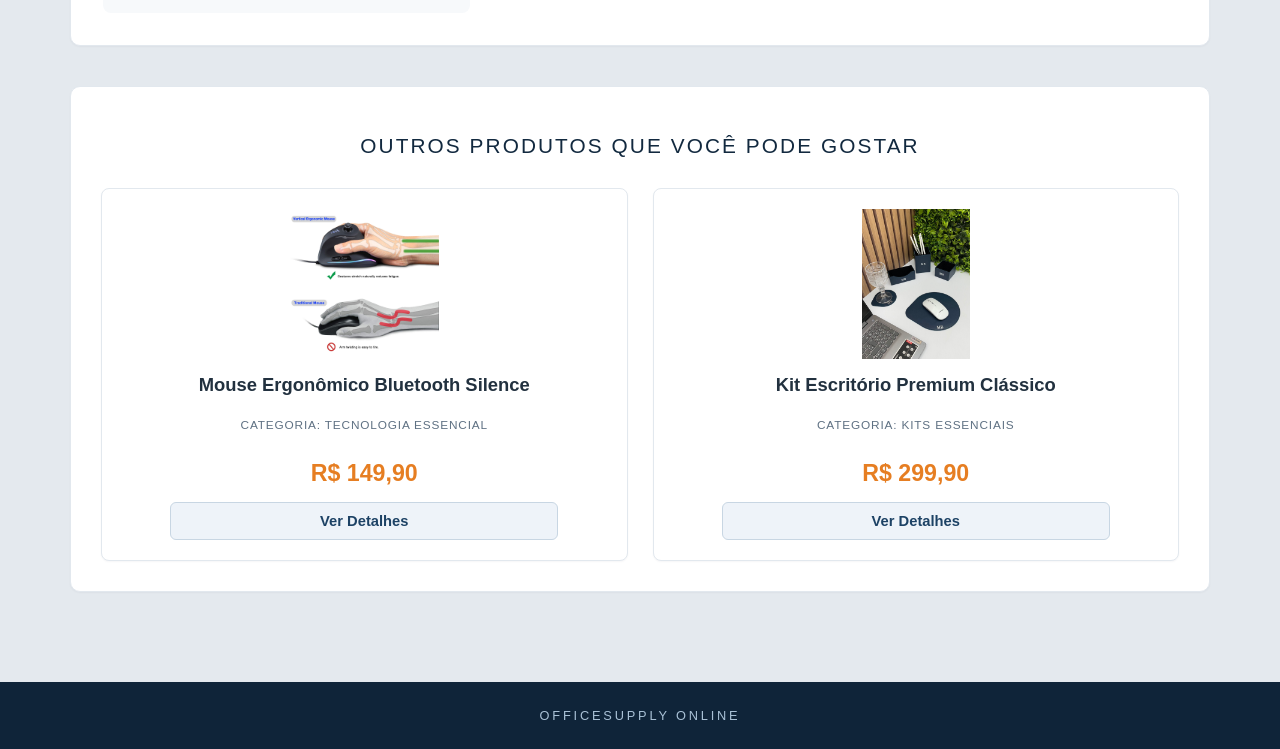
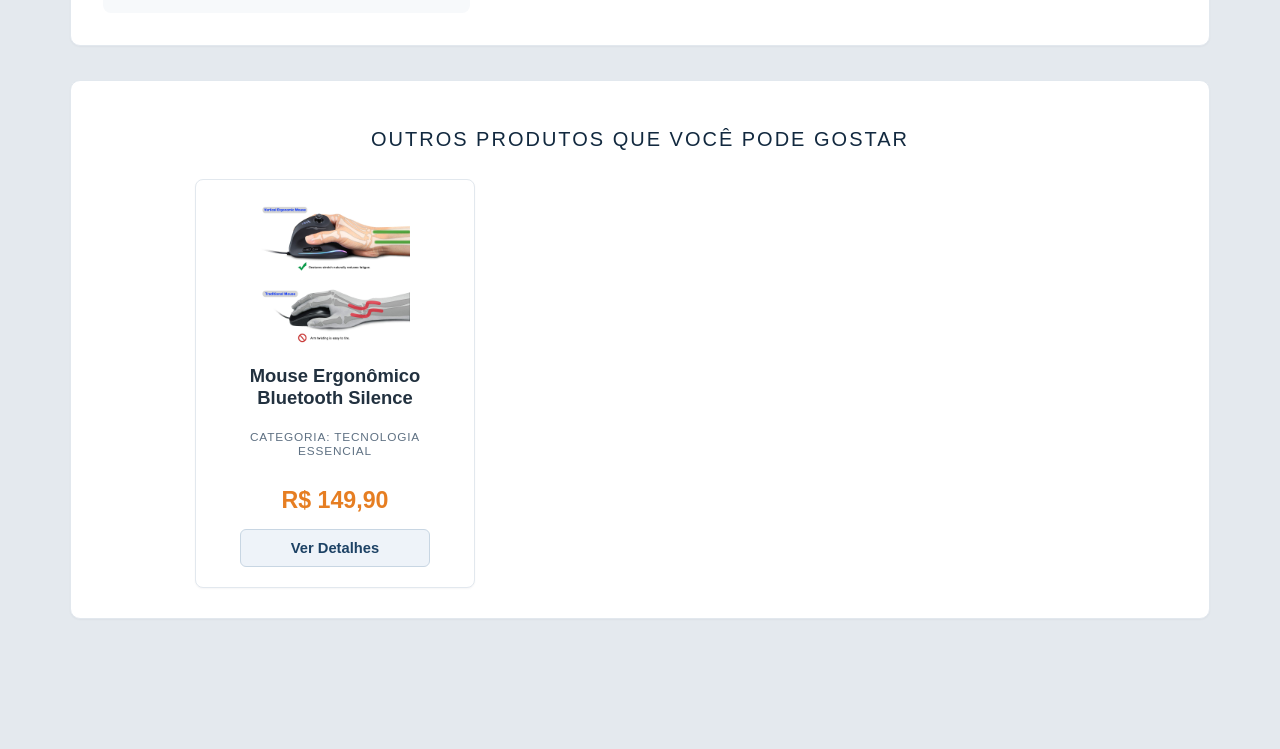
Before and after one commit to JetroOliveira/teste-ab-officesupply, a plain HTML site: page versao-variante-b/produto-variante-b.html in a window 1280 px wide. Shown: the part 695-1444 px from the top of the page. After the commit the page ends 1374 px from the top, so only its background shows below. Drawn offline with Linux system fonts and the light colour scheme.

```diff
--- a/versao-controle/style-control.css
+++ b/versao-controle/style-control.css
@@ -13,6 +13,14 @@ body {
     padding: 20px 0;
 }
 
+main {
+    font-size: 0;
+}
+
+main > section {
+    font-size: 1rem;
+}
+
 header {
     background-color: #0f2439;
     color: white;
@@ -25,7 +33,7 @@ header .container {
     align-items: center;
     justify-content: space-between;
     flex-wrap: wrap;
-    gap: 18px;
+    gap: 16px;
     padding: 0;
 }
 
@@ -183,7 +191,7 @@ header nav ul li a:hover {
 }
 
 .featured-products {
-    margin-top: 40px;
+    margin-top: 34px;
     margin-bottom: 40px;
     padding: 30px;
     background-color: #ffffff;
@@ -194,17 +202,17 @@ header nav ul li a:hover {
 }
 
 .featured-products h2 {
-    font-size: 1.3rem;
+    font-size: 1.25rem;
     font-weight: 300;
     letter-spacing: 0.1em;
     text-transform: uppercase;
     color: #12293f;
-    margin-bottom: 30px;
+    margin-bottom: 28px;
 }
 
 .product-grid {
     display: grid;
-    grid-template-columns: repeat(auto-fit, minmax(250px, 1fr));
+    grid-template-columns: repeat(auto-fill, minmax(240px, 280px));
     gap: 25px;
     justify-content: center;
 }
--- a/versao-variante-b/produto-variante-b.html
+++ b/versao-variante-b/produto-variante-b.html
@@ -4,7 +4,7 @@
     <meta charset="UTF-8">
     <meta name="viewport" content="width=device-width, initial-scale=1.0">
     <title>OfficeSupply Online - Kit Escritório Premium (Variante B)</title>
-    <link rel="stylesheet" href="style-variante-b.css">
+    <link rel="stylesheet" href="style-control.css">
 </head>
 <body>
     <header>
@@ -53,6 +53,9 @@
                 </div>
             </div>
         </section>
+
+        ---
+
         <section class="featured-products">
             <h2>Outros Produtos que Você Pode Gostar</h2>
             <div class="product-grid">
@@ -61,21 +64,5 @@
                     <h3>Mouse Ergonômico Bluetooth Silence</h3>
                     <p class="card-category">Categoria: Tecnologia Essencial</p>
                     <p class="card-price">R$ 149,90</p>
-                                        <button class="add-to-cart-btn-small">Ver Detalhes</button>
-                </div>
-                <div class="product-card">
-                    <img src="img001.jpeg" alt="Kit Escritório Premium Clássico">
-                    <h3>Kit Escritório Premium Clássico</h3>
-                    <p class="card-category">Categoria: Kits Essenciais</p>
-                    <p class="card-price">R$ 299,90</p>
                     <button class="add-to-cart-btn-small">Ver Detalhes</button>
                 </div>
-            </div>
-        </section>
-    </main>
-
-    <footer>
-        <p>OfficeSupply Online</p>
-    </footer>
-</body>
-</html>
--- a/versao-variante-b/style-variante-b.css
+++ b/versao-variante-b/style-control.css
@@ -13,6 +13,14 @@ body {
     padding: 20px 0;
 }
 
+main {
+    font-size: 0;
+}
+
+main > section {
+    font-size: 1rem;
+}
+
 header {
     background-color: #0f2439;
     color: white;
@@ -25,7 +33,7 @@ header .container {
     align-items: center;
     justify-content: space-between;
     flex-wrap: wrap;
-    gap: 18px;
+    gap: 16px;
     padding: 0;
 }
 
@@ -183,7 +191,7 @@ header nav ul li a:hover {
 }
 
 .featured-products {
-    margin-top: 40px;
+    margin-top: 34px;
     margin-bottom: 40px;
     padding: 30px;
     background-color: #ffffff;
@@ -194,17 +202,17 @@ header nav ul li a:hover {
 }
 
 .featured-products h2 {
-    font-size: 1.3rem;
+    font-size: 1.25rem;
     font-weight: 300;
     letter-spacing: 0.1em;
     text-transform: uppercase;
     color: #12293f;
-    margin-bottom: 30px;
+    margin-bottom: 28px;
 }
 
 .product-grid {
     display: grid;
-    grid-template-columns: repeat(auto-fit, minmax(250px, 1fr));
+    grid-template-columns: repeat(auto-fill, minmax(240px, 280px));
     gap: 25px;
     justify-content: center;
 }
```
Also changed, not shown: versao-controle/product-page-control.html (+3 -16 lines).
